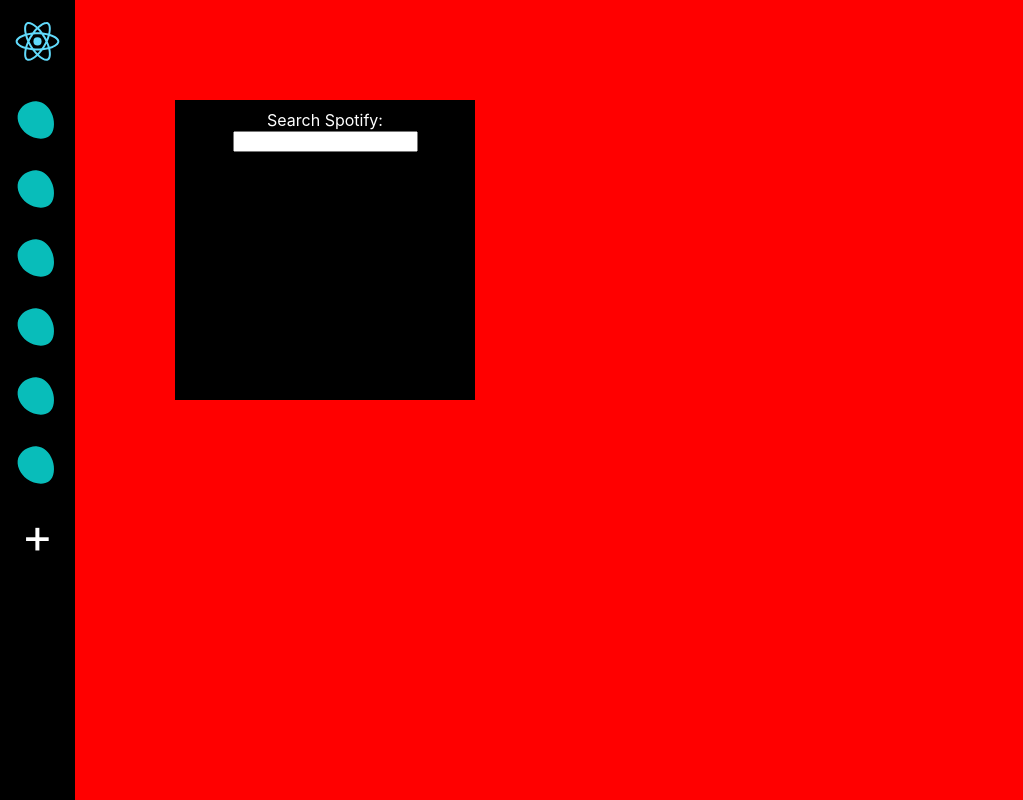
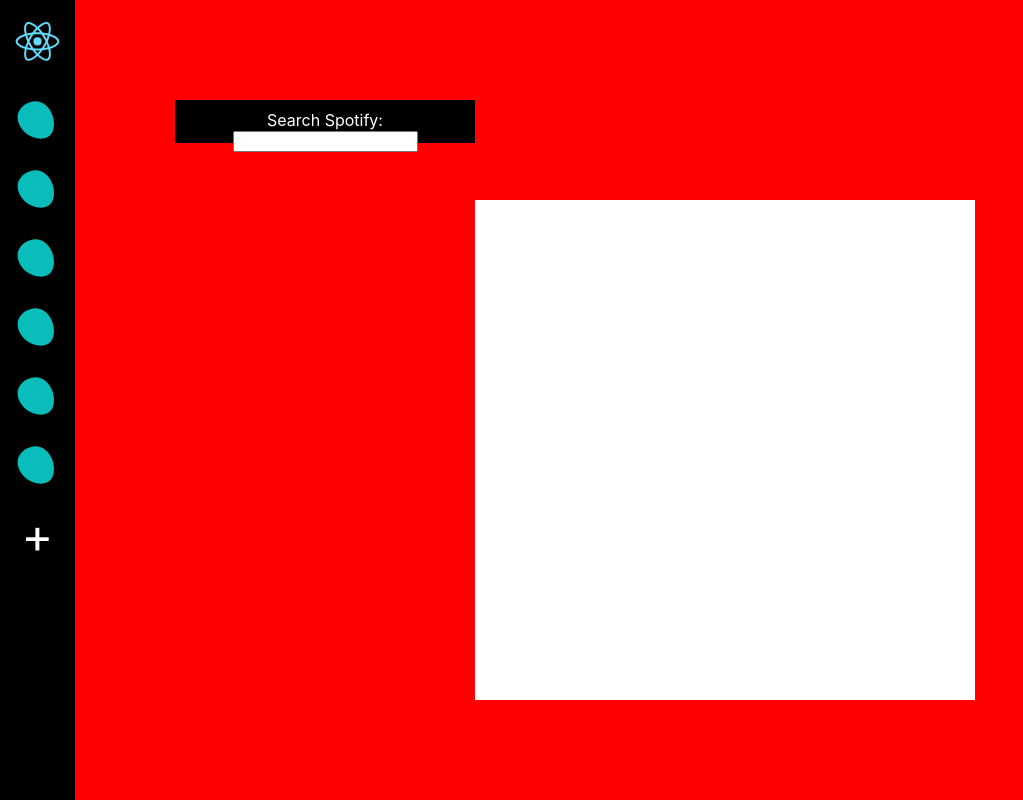
Before and after one commit to fibanneacci/inlet, a React (Create React App) app: page / in a window 1280 px wide. Shown: the whole page, without its empty margins (0-1023 px from the left). Built offline with nearby package versions, Linux system fonts and the light colour scheme.

Commit message:
spotify embeds

```diff
--- a/src/Song.css
+++ b/src/Song.css
@@ -1,5 +1,5 @@
 iframe {
     position: absolute;
-    left: 300px;
-    top: 200px;
+    left: 0px;
+    top: 0px;
 }
--- a/src/Song.js
+++ b/src/Song.js
@@ -6,7 +6,7 @@
     let propsLeft = props.url.substring(0, splitIndex + 5)
     let propsRight = props.url.substring(splitIndex + 5)
     return (
-        <iframe src={"" + propsLeft + "embed/" + propsRight} width="300px" height="380px" frameBorder="0" allowTransparency="true" allow="encrypted-media"></iframe>
+        <iframe src={"" + propsLeft + "embed/" + propsRight} width="300px" height="380px" frameBorder="0" allowtransparency="true" allow="encrypted-media"></iframe>
     );
 }
 
--- a/src/Spotify.css
+++ b/src/Spotify.css
@@ -1,6 +1,7 @@
 .Spotify-search {
     width: 300px;
-    height: 300px;
+    height: 42.5px;
+    /*height: 300px;*/
     /* temporary code */
     position: absolute;
     top: 100px;
--- a/src/Spotify.js
+++ b/src/Spotify.js
@@ -20,7 +20,7 @@
         console.log("https://open.spotify.com/embed/track/2gvlPqqngL3BppFCwLXnVc")
         if (document.getElementsByClassName("Spotify-search-input")[0].value.length != 0) {
             this.setState({
-                SongArray: this.state.SongArray.push(<Song url={document.getElementsByClassName("Spotify-search-input")[0].value} />)
+            SongArray: this.state.SongArray.concat([<Song key={this.state.SongArray.length} url={document.getElementsByClassName("Spotify-search-input")[0].value} />])
             })
         }
         console.log(this.state.SongArray.length)
@@ -34,19 +34,9 @@
                         <label htmlFor="Spotify-search-text">Search Spotify: </label>
                         <input className="Spotify-search-input" type="text" id="Spotify-search-text" name="Spotify-search-text" onChange={this.createSongCard} />
                     </div>
-                    {/*<div className="Spotify-search-result">
-                    </div>
-                    <div className="Spotify-search-result">
-                    </div>
-                    <div className="Spotify-search-result">
-                    </div>
-                    <div className="Spotify-search-result">
-                    </div>
-                    <div className="Spotify-search-result">
-                    </div>*/}
                 </div>
-                <div style={{ position: `absolute`, width: `500px`, height: `500px`, top: `200px`, left: `400px`, backgroundColor: `red` }}>
-                    {this.SongArray}
+                <div style={{ position: `absolute`, width: `500px`, height: `500px`, top: `200px`, left: `400px`, backgroundColor: `white` }}>
+                    {this.state.SongArray}
                 </div>
             </div>
         );
```
